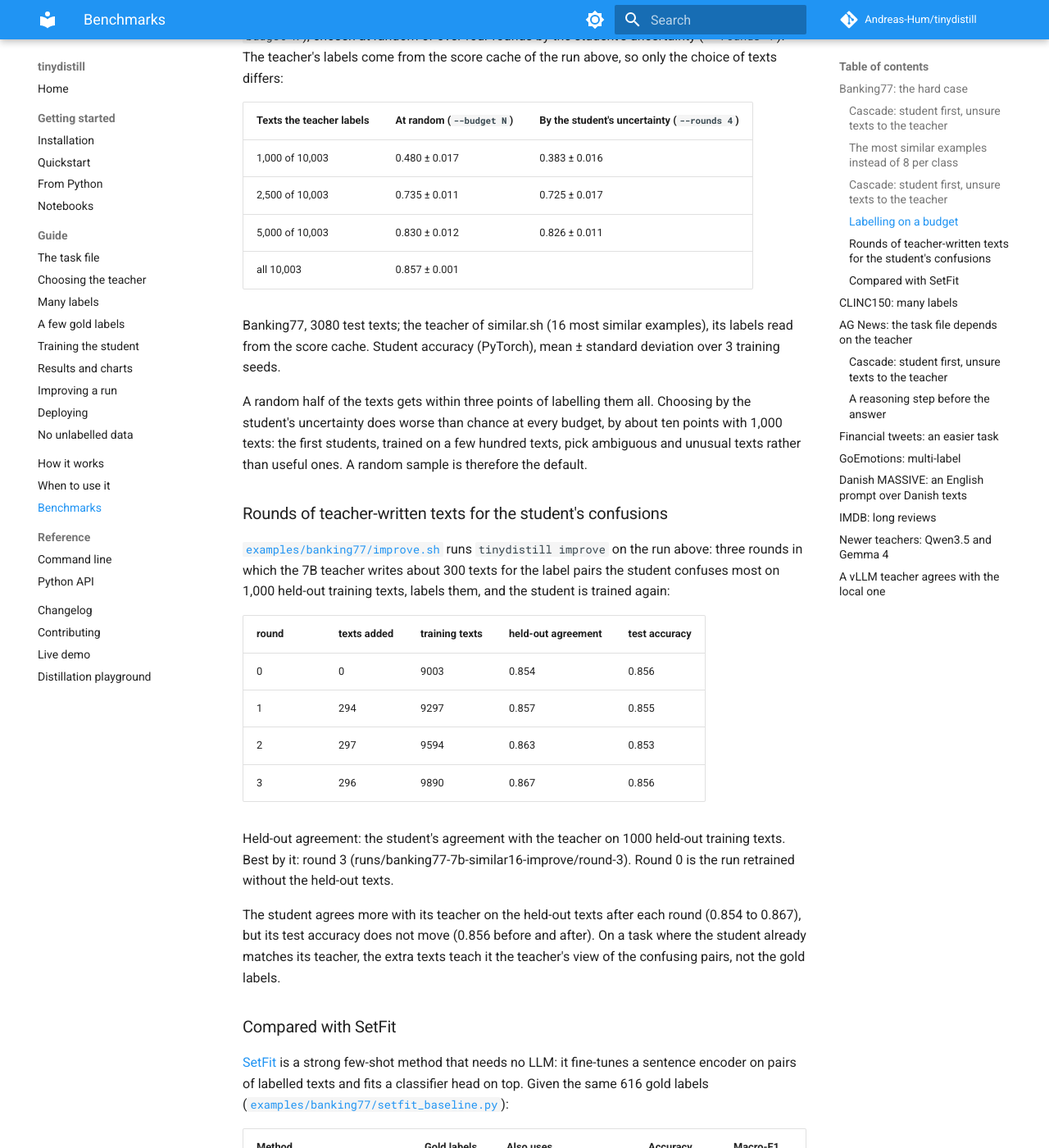
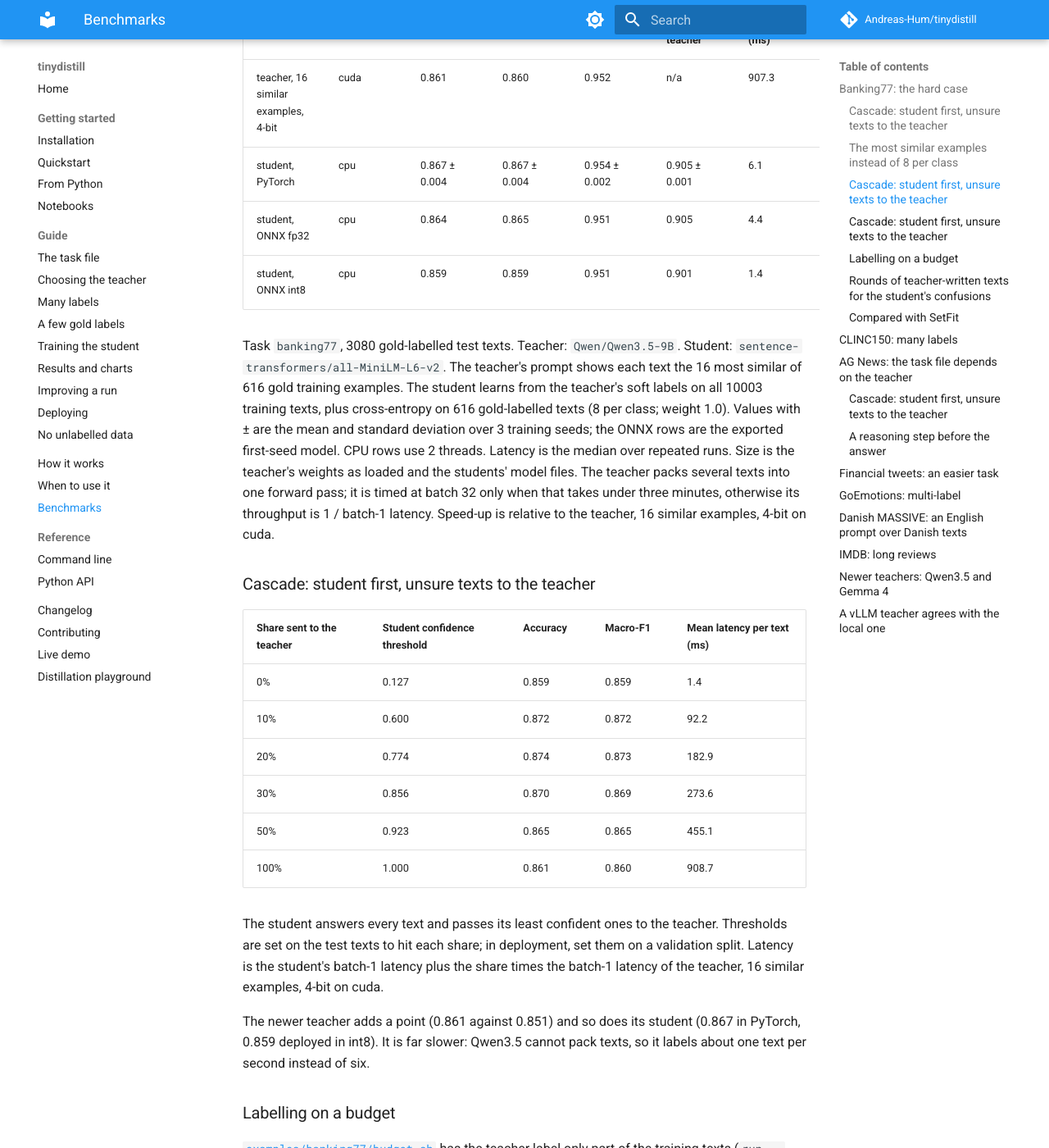
Before and after one commit to Andreas-Hum/tinydistill, an MkDocs documentation site: the page built from docs/results.md, in a window 1280 px wide and 1400 px high, scrolled down 6440 px. Shown: the whole window at 82% size. Built offline with MkDocs 1.6.1 and Material for MkDocs 9.7.7, drawn with Linux system fonts in a browser that asks for light colours; comment, search, counter and statistics services are not loaded; some of the changed text lies outside the part shown.

Commit message:
Results: Qwen3.5-9B with the 16 most similar examples on Banking77

```diff
--- a/RESULTS.md
+++ b/RESULTS.md
@@ -132,6 +132,37 @@ The teacher is more accurate with 16 well-chosen examples than with all 616 (0.8
 because its prompt is far shorter (157 ms per text against 264). The student follows: 0.855 deployed, above
 its teacher and above the 0.813 of the same student trained for 20 epochs on the 8-per-class teacher. Its
 cascade gains little, since the student is already about as accurate as the teacher it would ask.
+
+[`examples/banking77/qwen35-similar.sh`](https://github.com/Andreas-Hum/tinydistill/blob/main/examples/banking77/qwen35-similar.sh)
+does the same with Qwen3.5-9B as the teacher:
+
+<!-- results: banking77/banking77-qwen35-9b-similar16.md -->
+| Model | Device | Accuracy | Macro-F1 | Top-3 accuracy | Agreement with teacher | Latency, batch 1 (ms) | Latency, batch 32 (ms) | Throughput (texts/s) | Size (MB) | Speed-up, batch 1 |
+|---|---|---|---|---|---|---|---|---|---|---|
+| teacher, 16 similar examples, 4-bit | cuda | 0.861 | 0.860 | 0.952 | n/a | 907.3 | 26155.5 | 1.2 | 7530 | 1.0x |
+| student, PyTorch | cpu | 0.867 ± 0.004 | 0.867 ± 0.004 | 0.954 ± 0.002 | 0.905 ± 0.001 | 6.1 | 117.4 | 272.6 | 91 | 147.6x |
+| student, ONNX fp32 | cpu | 0.864 | 0.865 | 0.951 | 0.905 | 4.4 | 123.5 | 259.2 | 91 | 204.5x |
+| student, ONNX int8 | cpu | 0.859 | 0.859 | 0.951 | 0.901 | 1.4 | 52.9 | 604.5 | 23 | 636.1x |
+
+Task `banking77`, 3080 gold-labelled test texts. Teacher: `Qwen/Qwen3.5-9B`. Student: `sentence-transformers/all-MiniLM-L6-v2`. The teacher's prompt shows each text the 16 most similar of 616 gold training examples. The student learns from the teacher's soft labels on all 10003 training texts, plus cross-entropy on 616 gold-labelled texts (8 per class; weight 1.0). Values with ± are the mean and standard deviation over 3 training seeds; the ONNX rows are the exported first-seed model.
+CPU rows use 2 threads. Latency is the median over repeated runs. Size is the teacher's weights as loaded and the students' model files. The teacher packs several texts into one forward pass; it is timed at batch 32 only when that takes under three minutes, otherwise its throughput is 1 / batch-1 latency. Speed-up is relative to the teacher, 16 similar examples, 4-bit on cuda.
+
+### Cascade: student first, unsure texts to the teacher
+
+| Share sent to the teacher | Student confidence threshold | Accuracy | Macro-F1 | Mean latency per text (ms) |
+|---|---|---|---|---|
+| 0% | 0.127 | 0.859 | 0.859 | 1.4 |
+| 10% | 0.600 | 0.872 | 0.872 | 92.2 |
+| 20% | 0.774 | 0.874 | 0.873 | 182.9 |
+| 30% | 0.856 | 0.870 | 0.869 | 273.6 |
+| 50% | 0.923 | 0.865 | 0.865 | 455.1 |
+| 100% | 1.000 | 0.861 | 0.860 | 908.7 |
+
+The student answers every text and passes its least confident ones to the teacher. Thresholds are set on the test texts to hit each share; in deployment, set them on a validation split. Latency is the student's batch-1 latency plus the share times the batch-1 latency of the teacher, 16 similar examples, 4-bit on cuda.
+<!-- /results -->
+
+The newer teacher adds a point (0.861 against 0.851) and so does its student (0.867 in PyTorch, 0.859 deployed
+in int8). It is far slower: Qwen3.5 cannot pack texts, so it labels about one text per second instead of six.
 
 ### Labelling on a budget
 
```
